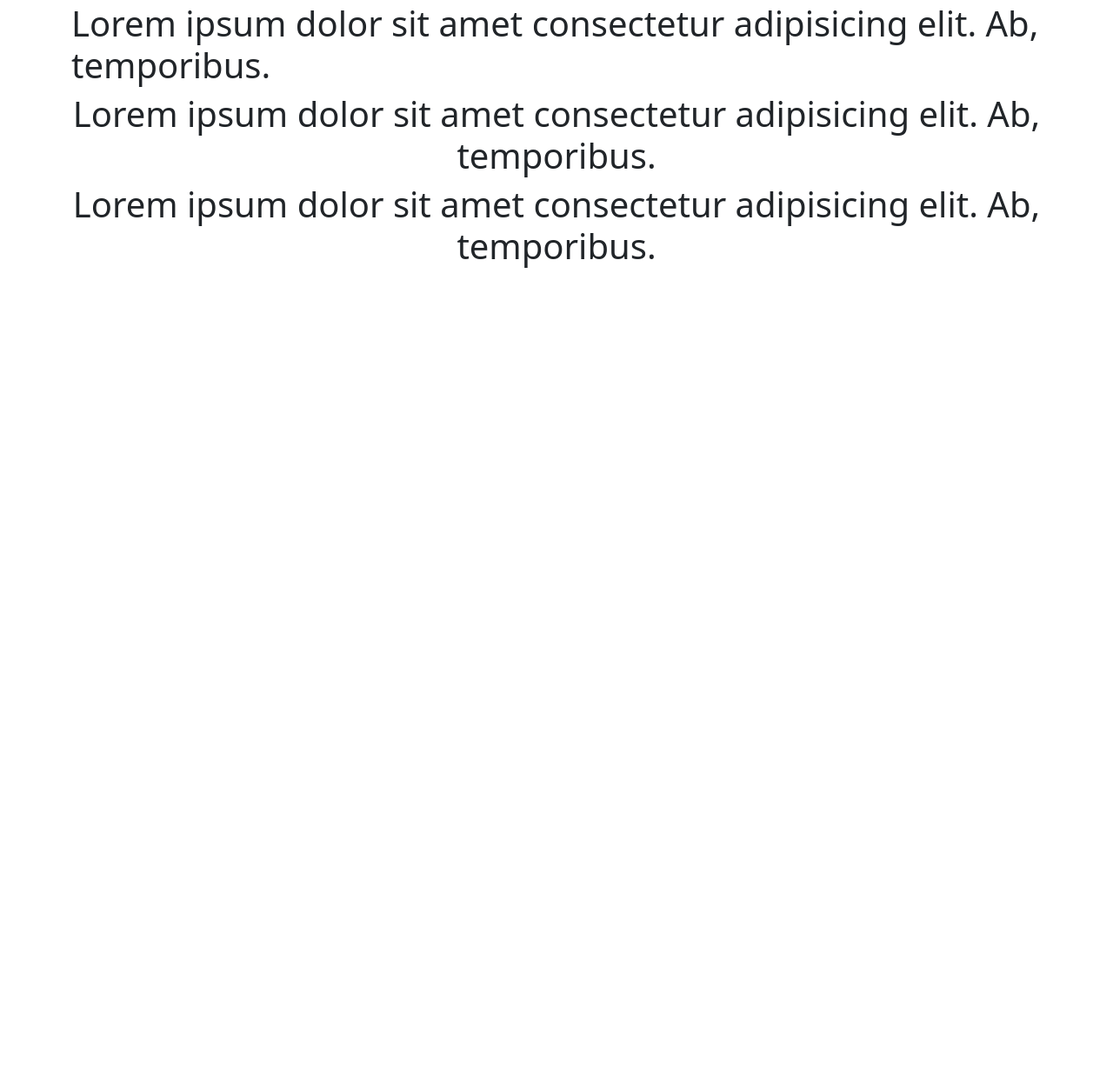
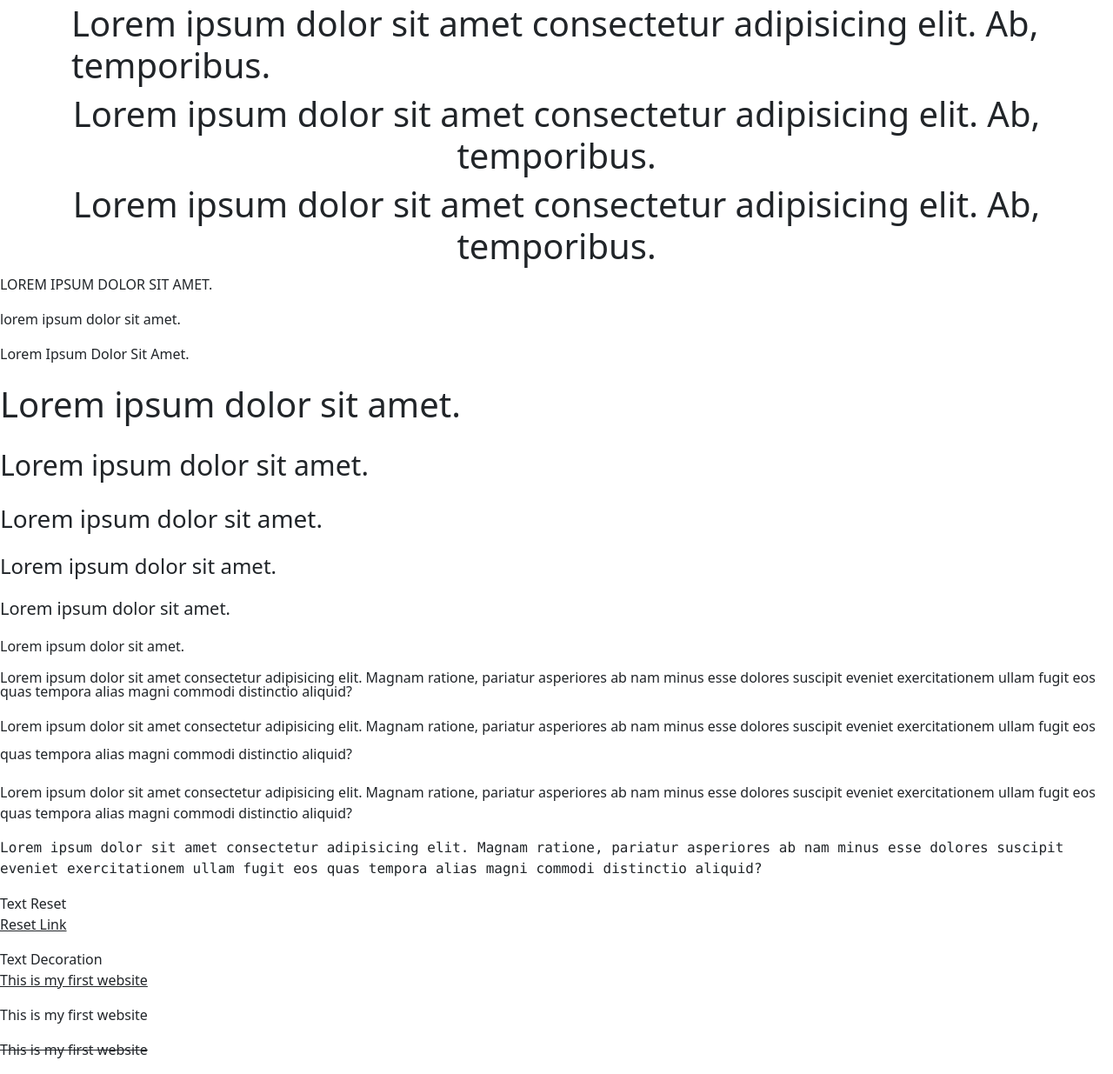
Before and after one commit to sabbirsun/1st-code-my-Bootstrap, a plain HTML site: page Notation.html in a window 1280 px wide. Shown: the part 1059-2294 px from the top of the page at 87% size. Before the commit the page ends 1374 px from the top, so only its background shows below. Drawn offline with Linux system fonts and the light colour scheme.

Commit message:
Text Decoration Added Value

```diff
--- a/Notation.html
+++ b/Notation.html
@@ -50,5 +50,45 @@
     </div>
 
 <!--Sizing-Text-End-->
+
+<!--Sizing-Text-Trasform-Start-->
+
+    <p class="text-uppercase">Lorem ipsum dolor sit amet.</p>
+    <p class="text-lowercase">Lorem ipsum dolor sit amet.</p>
+    <p class="text-capitalize">Lorem ipsum dolor sit amet.</p>
+
+<!--Sizing-Text-Transform-End-->
+
+<!--Font-Size-Start-->
+
+    <p class="fs-1">Lorem ipsum dolor sit amet.</p>
+    <p class="fs-2">Lorem ipsum dolor sit amet.</p>
+    <p class="fs-3">Lorem ipsum dolor sit amet.</p>
+    <p class="fs-4">Lorem ipsum dolor sit amet.</p>
+    <p class="fs-5">Lorem ipsum dolor sit amet.</p>
+    <p class="fs-6">Lorem ipsum dolor sit amet.</p>
+
+<!--Font-Size-End-->
+
+<!--Font-Size-Italic-Start-->
+
+    <p class="lh-1">Lorem ipsum dolor sit amet consectetur adipisicing elit. Magnam ratione, pariatur asperiores ab nam minus esse dolores suscipit eveniet exercitationem ullam fugit eos quas tempora alias magni commodi distinctio aliquid?</p>
+    <p class="lh-lg">Lorem ipsum dolor sit amet consectetur adipisicing elit. Magnam ratione, pariatur asperiores ab nam minus esse dolores suscipit eveniet exercitationem ullam fugit eos quas tempora alias magni commodi distinctio aliquid?</p>
+    <p class="lh-base">Lorem ipsum dolor sit amet consectetur adipisicing elit. Magnam ratione, pariatur asperiores ab nam minus esse dolores suscipit eveniet exercitationem ullam fugit eos quas tempora alias magni commodi distinctio aliquid?</p>
+    <p class="font-monospace">Lorem ipsum dolor sit amet consectetur adipisicing elit. Magnam ratione, pariatur asperiores ab nam minus esse dolores suscipit eveniet exercitationem ullam fugit eos quas tempora alias magni commodi distinctio aliquid?</p>
+
+    Text Reset
+
+    <p class="text-noted">
+        <a href="#" class="text-reset">Reset Link</a>
+    </p>
+
+    Text Decoration
+
+    <p class="text-decoration-underline">This is my first website</p>
+    <p class="text-decoration-none">This is my first website</p>
+    <p class="text-decoration-line-through">This is my first website</p>
+
+<!--Font-Size-ItalicEnd-->
 </body>
 </html>
```
